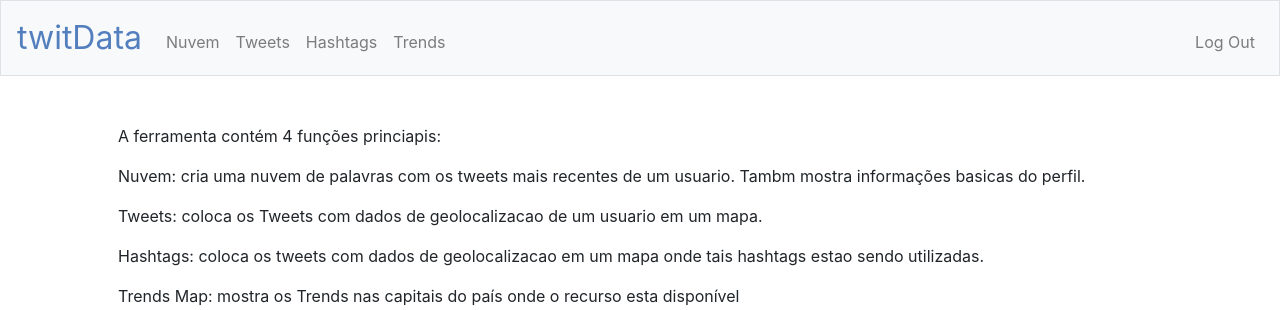
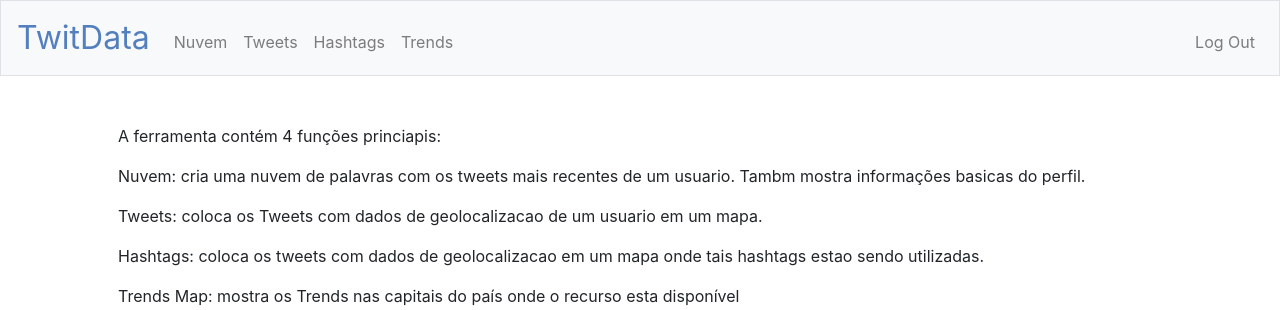
Before and after one commit to danielfeloiola/twit-data, a Flask app: page / in a window 1280 px wide. Shown: the top 310 px of the page. Run offline with Flask 2, Linux system fonts and the light colour scheme; the visitor is signed in with stand-in values (Sample User, id 1); some libraries are stand-ins or nearby versions.

Commit message:
new logo

```diff
--- a/templates/layout.html
+++ b/templates/layout.html
@@ -22,7 +22,7 @@
         <script async src="https://platform.twitter.com/widgets.js" charset="utf-8"></script>
 
 
-        <title>Twitter Data: {% block title %}{% endblock %}</title>
+        <title>TwitData: {% block title %}{% endblock %}</title>
 
     </head>
 
@@ -32,7 +32,7 @@
             <a class="navbar-brand" href="/">
                 <!--<img src="static/logo.png"/> -->
                 <!--<span class="blue">C</span><span class="red">$</span><span class="yellow">5</span><span class="green">0</span> <span class="red">Finance</span>-->
-                <span class="blue">twitData</span> <!--<span class="red">$</span><span class="yellow">5</span><span class="green">0</span><span class="red">Data</span>-->
+                <span class="blue">TwitData</span> <!--<span class="red">$</span><span class="yellow">5</span><span class="green">0</span><span class="red">Data</span>-->
             </a>
             <button aria-controls="navbar" aria-expanded="false" aria-label="Toggle navigation" class="navbar-toggler" data-target="#navbar" data-toggle="collapse" type="button">
                 <span class="navbar-toggler-icon"></span>
```
